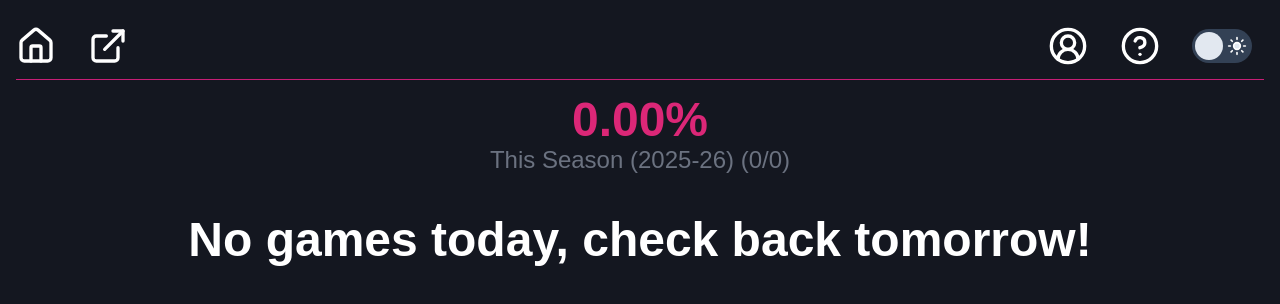
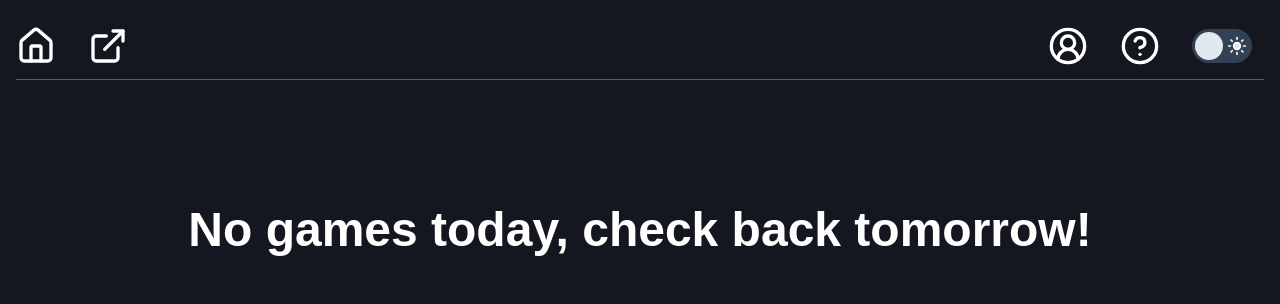
Before and after one commit to nathan-probert/SmartScore-UI, a Next.js app: page / in a window 1280 px wide. Shown: the top 304 px of the page. Built offline with nearby package versions, Linux system fonts and the light colour scheme; no server answers; the database is empty.

Commit message:
Set SHOW_THIS_SEASONS_STATS to false

```diff
--- a/app/page.tsx
+++ b/app/page.tsx
@@ -84,7 +84,7 @@ const SHOW_ALL_TIME_STATS = false;
 
 // Feature flag: show the primary "This Season" pick accuracy stat.
 // Set to false to hide the season stat entirely.
-const SHOW_THIS_SEASONS_STATS = true;
+const SHOW_THIS_SEASONS_STATS = false;
 
 function formatSeasonRange(seasonId: string): string {
   if (seasonId.length === 8) {
```
